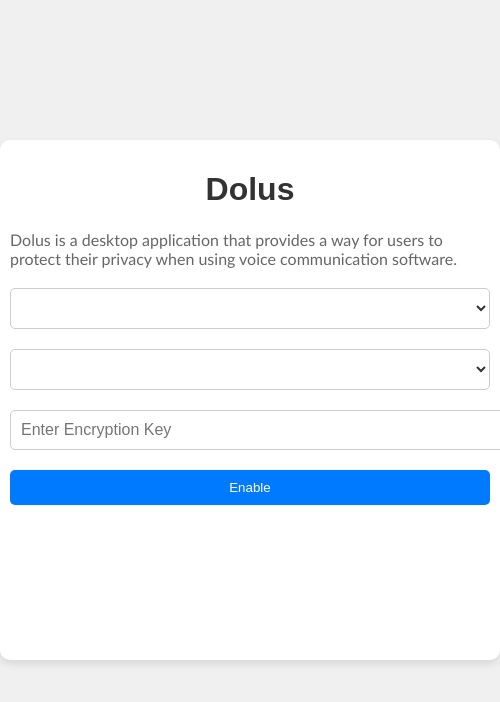
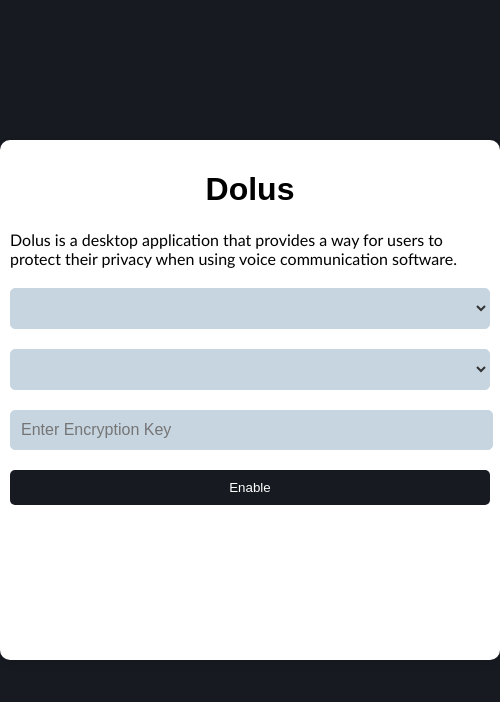
Before and after one commit to Slashy-Slasher/Dolus, an Electron app: page src/index.html in a window 500 px wide. Drawn offline with Linux system fonts and the light colour scheme.

Commit message:
Fixed colors / text box length

```diff
--- a/src/styles.css
+++ b/src/styles.css
@@ -1,6 +1,6 @@
 body {
   font-family: Arial, sans-serif;
-  background-color: #f0f0f0;
+  background-color: #171a21 ;
   margin: 0;
   padding: 0;
   display: flex;
@@ -21,12 +21,12 @@
 
 h1 {
   text-align: center;
-  color: #333;
+  color: #000000;
 }
 
 p {
-  font-family: "Gill Sans", "Gill Sans MT", Calibri, "Trebuchet MS", sans-serif;
-  color: #666;
+  font-family:'Gill Sans', 'Gill Sans MT', Calibri, 'Trebuchet MS', sans-serif;
+  color: #000000;
 }
 
 select {
@@ -34,9 +34,9 @@
   width: 100%;
   padding: 10px;
   margin-top: 20px;
-  border: 1px solid #ccc;
+  border: 1px solid #c7d5e0;
   border-radius: 5px;
-  background-color: #fff;
+  background-color: #c7d5e0;
   color: #333;
   font-size: 16px;
   cursor: pointer;
@@ -45,12 +45,12 @@
 
 input[type="text"] {
   display: block;
-  width: 100%;
+  width: 96%;
   padding: 10px;
   margin-top: 20px;
-  border: 1px solid #ccc;
+  border: 1px solid #c7d5e0;
   border-radius: 5px;
-  background-color: #fff;
+  background-color: #c7d5e0;
   color: #333;
   font-size: 16px;
   outline: none;
@@ -62,7 +62,7 @@
   padding: 10px 20px;
   margin-top: 20px;
   text-align: center;
-  background-color: #007bff;
+  background-color: #171a21;
   color: #fff;
   border: none;
   border-radius: 5px;
```
